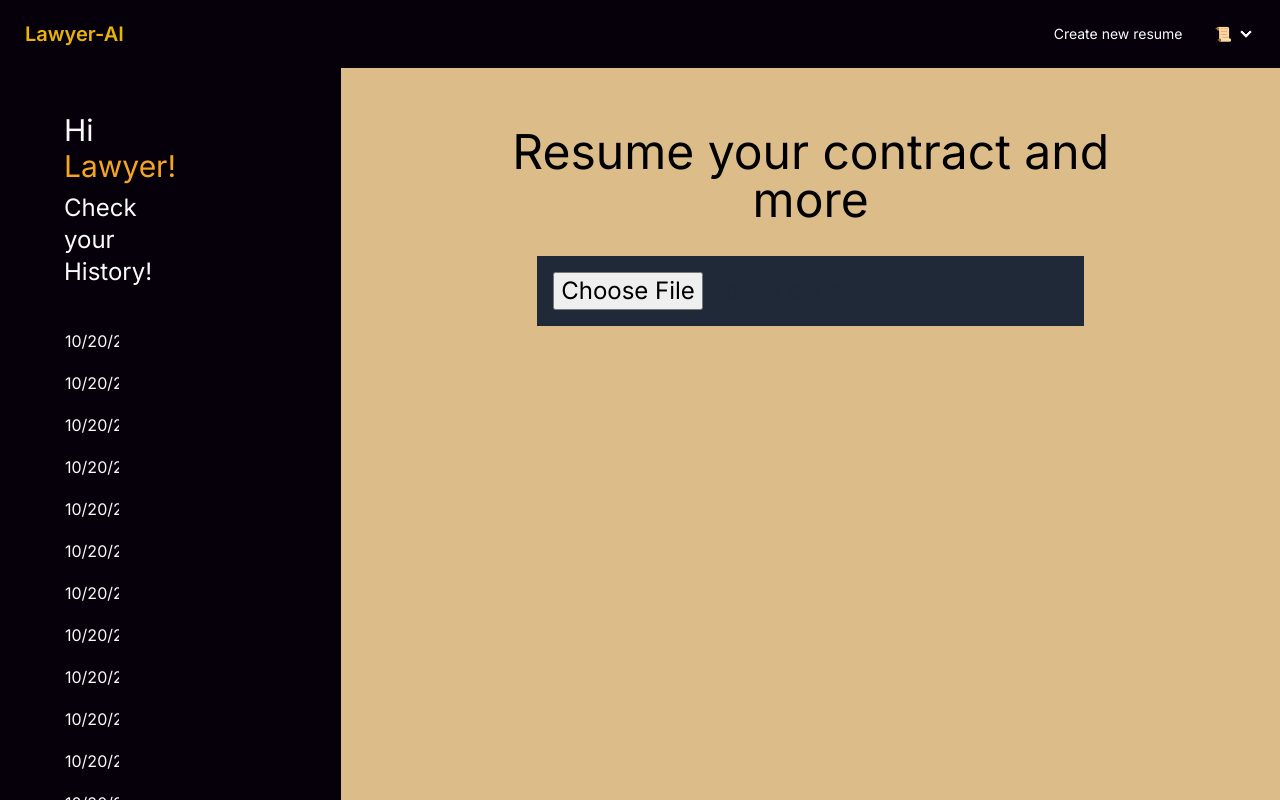
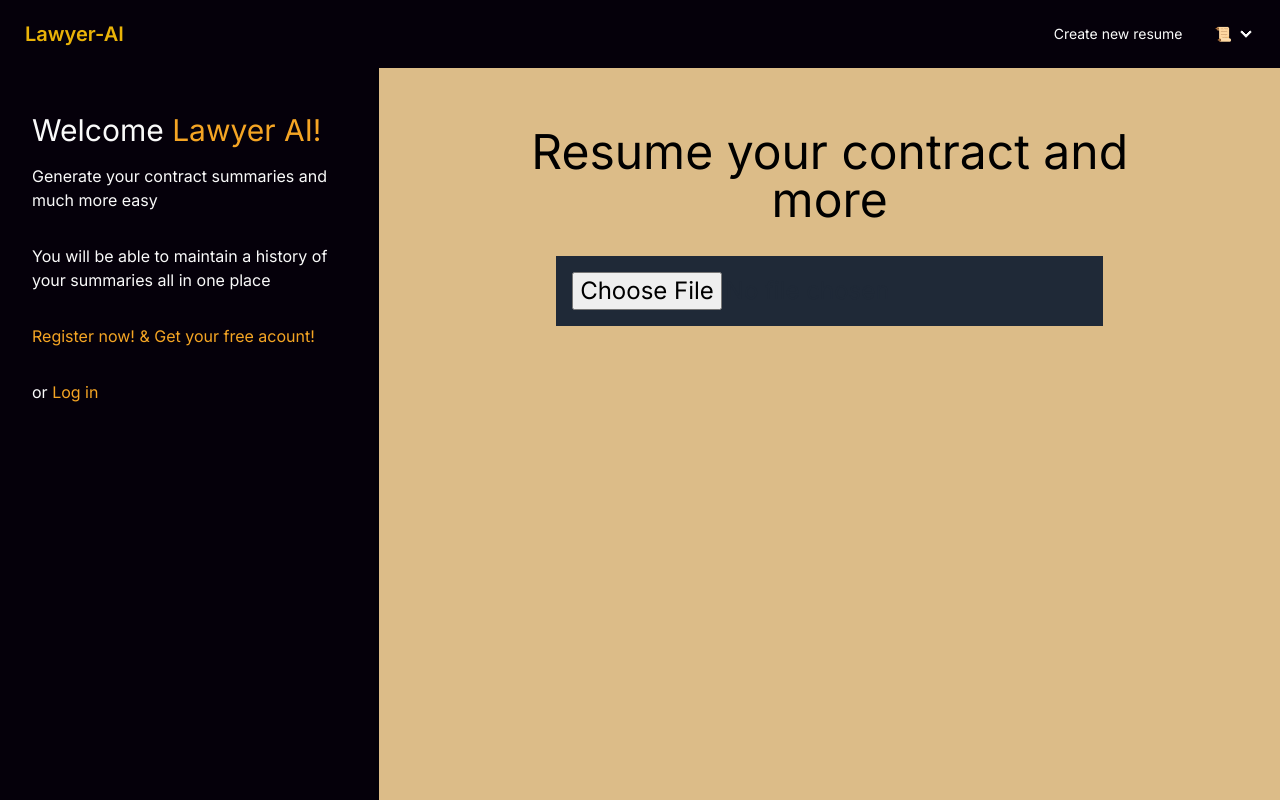
Before and after one commit to Fedreric/Lawyer-AI, a Next.js app: page / in a window 1280 px wide. Built offline with nearby package versions, Linux system fonts and the light colour scheme.

Commit message:
Se hace uso de publicity.jsx y se lo deja preparado para agregar el condicional con el login

```diff
--- a/src/app/layout.js
+++ b/src/app/layout.js
@@ -2,6 +2,7 @@ import { Inter } from "next/font/google";
 import "./globals.css";
 import Navbar from "./components/Navbar";
 import History from "./components/History";
+import Publicity from "./components/Publicity";
 
 const inter = Inter({ subsets: ["latin"] });
 
@@ -15,11 +16,15 @@ export default function RootLayout({ children }) {
     <html lang='en'>
       <body className={inter.className}>
         <Navbar></Navbar>
-        <section className='md:flex'>
-          <div className='md:order-2 w-full'>{children}</div>
-          <section className='h-screen md:w-[35%] flex flex-col bg-custom-color-dark pl-8 pr-4'>
-          <History />
-          </section>
+        {/* Si el usuario esta logueado */}
+        {/* <section className='flex flex-col md:flex-row'>
+            <History />
+          <div className='w-full md:order-2'>{children}</div>
+        </section> */}
+        {/* Si el usuario NO esta logueado */}
+        <section className='flex flex-col md:flex-row'>
+            <Publicity />
+          <div className='w-full' id="main">{children}</div>
         </section>
       </body>
     </html>
```
